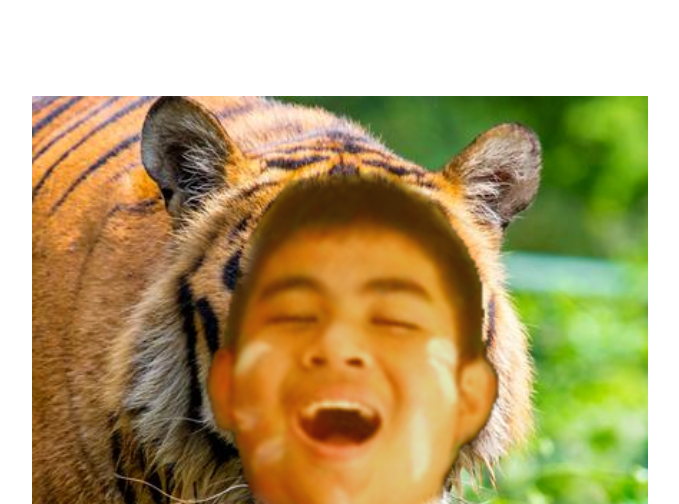
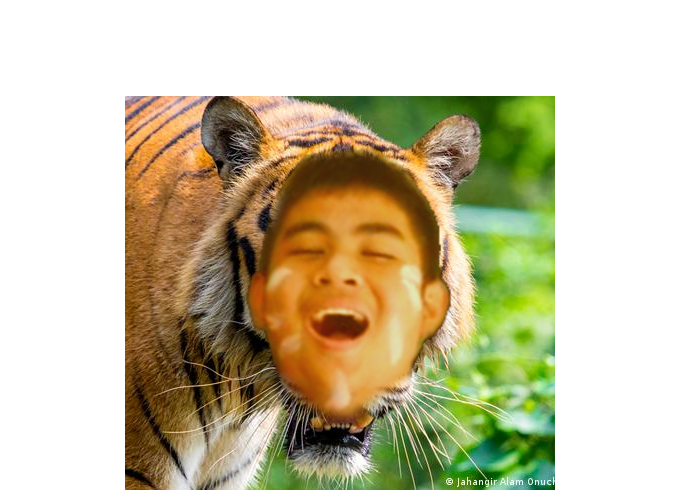
Before and after one commit to sornP/sornP.github.io, a plain HTML site: page contact.html in a window 1280 px wide. Shown: the top 504 px of the page, without its empty margins (300-979 px from the left). Drawn offline with nearby package versions, Linux system fonts and the light colour scheme.

Commit message:
Update contact.html

```diff
--- a/contact.html
+++ b/contact.html
@@ -18,7 +18,7 @@
   <main>
 
     <div class="px-4 py-5 my-5 text-center">
-      <img class="d-block mx-auto mb-4" src="images/profile.png" alt="" width="50%">
+      <img class="img-fluid d-block mx-auto mb-4 " src="images/profile.png" alt="">
       <h1 class="display-5 fw-bold">Contact</h1>
       <div class="col-lg-6 mx-auto">
         <p class="lead mb-4">
```
